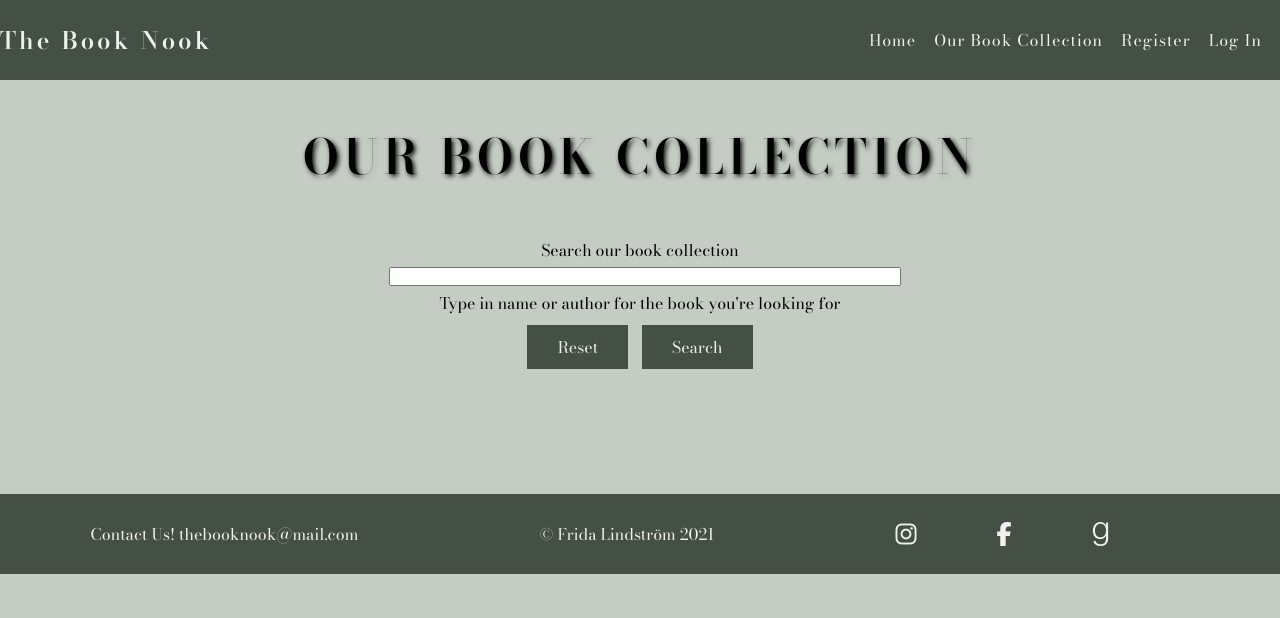
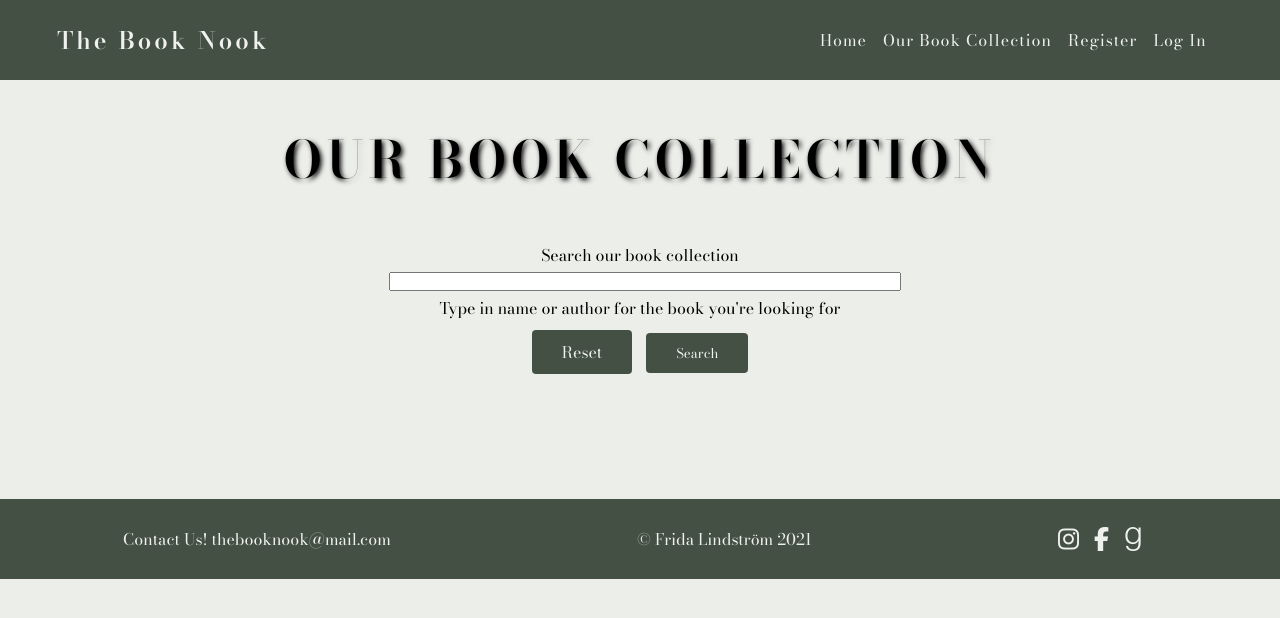
Before and after one commit to Code-Institute-Submissions/the_book_nook, a Flask app: page /books in a window 1280 px wide. Shown: the top 618 px of the page. Run offline with Flask 2, Linux system fonts and the light colour scheme; data that the repository does not hold is empty; some libraries are stand-ins or nearby versions.

Commit message:
style:added media queries for nav and footer in base.html

```diff
--- a/static/css/style.css
+++ b/static/css/style.css
@@ -8,7 +8,8 @@
 
 body {
     font-family: "Bodoni Moda", serif;
-    background-color: #C4CCC3;
+    background-color: #ECEEEA;
+    font-size: 1rem;
 }
 
 .main-section {
@@ -26,9 +27,9 @@ body {
   text-align: center;
   text-decoration: none;
   display: inline-block;
-  font-size: 16px;
   font-family: "Bodoni Moda", serif;
   margin: 5px;
+  border-radius: 4px;
 }
 
 /* --- Header & Navigation list */
@@ -38,7 +39,7 @@ nav {
     width: 100%;
     display: flex;
     align-items: center;
-    justify-content: space-between;
+    justify-content: space-evenly;
     background-color: #445043;
     position: fixed;
     top: 0;
@@ -55,9 +56,10 @@ nav {
 }
 
 .navigation-list {
-    width: 100%;
+    width: 70%;
     height: 10vh;
     display: flex;
+    justify-content: flex-end;
     align-items: center;
     list-style-type: none;
     letter-spacing: 1px;
@@ -65,7 +67,7 @@ nav {
 
 .navigation-list li a {
     text-decoration: none;
-    margin-right: 18px;
+    margin-right: 1rem;
     color: #EFF1EE;
 }
 
@@ -105,7 +107,6 @@ nav {
     display: flex;
     justify-content: space-evenly;
     align-items: center;
-
 }
 
 .welcome-info-boxes div {
@@ -114,7 +115,7 @@ nav {
     width: 30%;
 }
 .welcome-info-boxes i {
-    font-size: 68px;
+    font-size: 4.5rem;
     margin-top: 7.5vh;
     margin-bottom: 5vh;
 }
@@ -125,7 +126,7 @@ nav {
 .headline-book-collection {
     text-align: center;
     margin-top: 15vh;
-    font-size: 48px;
+    font-size: 4vw;
     text-transform: uppercase;
     letter-spacing: 5px;
     text-shadow: 2px 2px 5px;
@@ -308,12 +309,63 @@ footer ul {
 }
 
 footer ul li {
-    margin-right: 10vh;
+    margin-right: 15px;
     list-style-type: none;
     text-decoration: none;
-    font-size: 24px;
+    font-size: 1.5rem;
 }
 
 footer ul li a {
     color: #EFF1EE;
 }
+
+/* ---- Media Queries */
+
+@media screen and (max-width:767px) {
+
+body {
+    font-size: 12px;
+}
+.logo {
+    font-size: 12px;
+}
+
+.buttons {
+    font-size-adjust: 12px;
+}
+
+.burger-menu {
+    display: block;
+    margin-right: 1rem;
+    color: #EFF1EE;
+}
+
+.navigation-list {
+    position: fixed;
+    background-color: #445043;
+    top: 10vh;
+    width: 100%;
+    height: 40vh;
+    flex-direction: column;
+    align-items: center;
+    margin: 0;
+    display: none;
+}
+
+.navigation-list li {
+    width: 100%;
+    font-size: 1rem;
+    padding: 10px;
+    text-align: center;
+    background-color: #445043;
+}
+
+footer {
+    font-size: 12px;
+}
+
+footer ul li a {
+    font-size: 1rem;
+
+}
+}
--- a/static/js/script.js
+++ b/static/js/script.js
@@ -1,11 +1,26 @@
 $(document).ready(function () {
-      $(".like").click(function(){
+    $(".like").click(function () {
         $(this).toggleClass("heart");
     });
 });
 
-  $(document).ready(function() {
-setTimeout(function() {
+$(document).ready(function () {
+    setTimeout(function () {
         $('.flash').fadeOut('slow');
     }, 2000);
+
+
+    $(".burger-menu").click(function () {
+        $(".navigation-list").slideToggle(2000);
     });
+
+
+    $(".navigation-list li a").click(function () {
+        if ($(window).width() <= 800) {
+            $(".navigation-list").css("display", "none");
+        }
+        else {
+            $(".navigation-list").show();
+        }
+    });
+});
--- a/templates/base.html
+++ b/templates/base.html
@@ -13,12 +13,13 @@
     <header>
         <nav>
             <div>
-                <a class="logo" href="{{ url_for('index') }}"><h1>The Book Nook</h1></a>
+                <a class="logo" href="{{ url_for('index') }}">
+                    <h1>The Book Nook</h1>
+                </a>
             </div>
             <div class="burger-menu">
                 <i class="fas fa-bars"></i>
             </div>
-            <div>
             <ul class="navigation-list">
                 <li><a href="{{ url_for('index') }}">Home</a></li>
                 <li><a href="{{ url_for('books') }}">Our Book Collection</a></li>
@@ -34,7 +35,7 @@
                 <li><a href="{{ url_for('login') }}">Log In</a></li>
                 {% endif %}
             </ul>
-            </div>
+
         </nav>
     </header>
     <section class="main-section">
```
Lines whose indentation alone changed are shown as unchanged.
